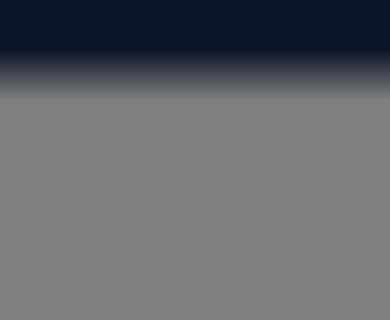
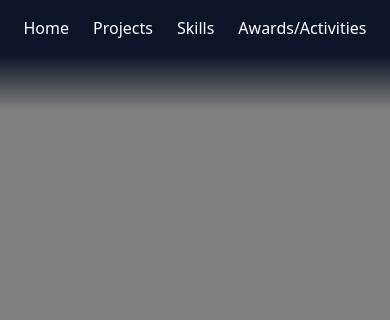
Before and after one commit to Harish-Chandar/Harish-Chandar.github.io, a plain HTML site: page index.html in a window 390 px wide. Shown: the top 320 px of the page. Drawn offline with nearby package versions, Linux system fonts and the light colour scheme.

Commit message:
responsive nav

```diff
--- a/index.html
+++ b/index.html
@@ -18,7 +18,13 @@
     	</div>
 	</div>
 
-	<div class="w-full h-[100px] fixed top-0 bg-gradient-to-b via-[#0c1427] from-[#0c1427] flex flex-row-reverse">
+	<div class="w-full h-[110px] fixed top-0 bg-gradient-to-b via-[#0c1427] from-[#0c1427] pt-1">
+	<div class="relative w-min sm:w-full mx-auto flex flex-row-reverse">
+		<a class="relative text-white sm:text-xl p-3 sm:mx-3 hover:underline"href=""><label>Awards/Activities</label></a>
+		<a class="relative text-white sm:text-xl p-3 sm:mx-3 hover:underline"href=""><label>Skills</label></a>
+		<a class="relative text-white sm:text-xl p-3 sm:mx-3 hover:underline"href=""><label>Projects</label></a>
+		<a class="relative text-white sm:text-xl p-3 sm:mx-3 hover:underline"href="./index.html"><label>Home</label></a>
+	</div>
 	</div>
 
 	<p class="mx-[10vh] mt-6 text-lg">
```
